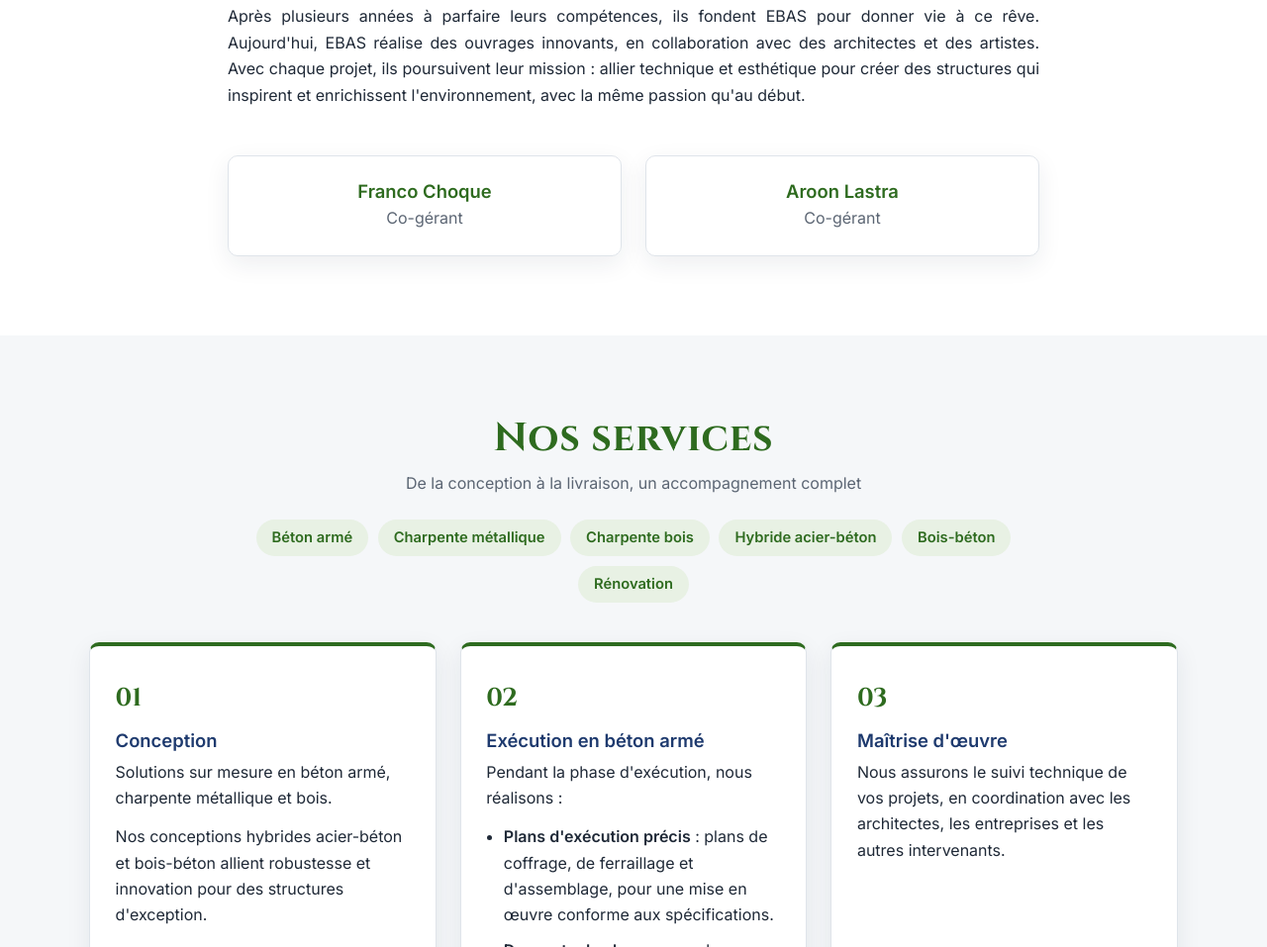
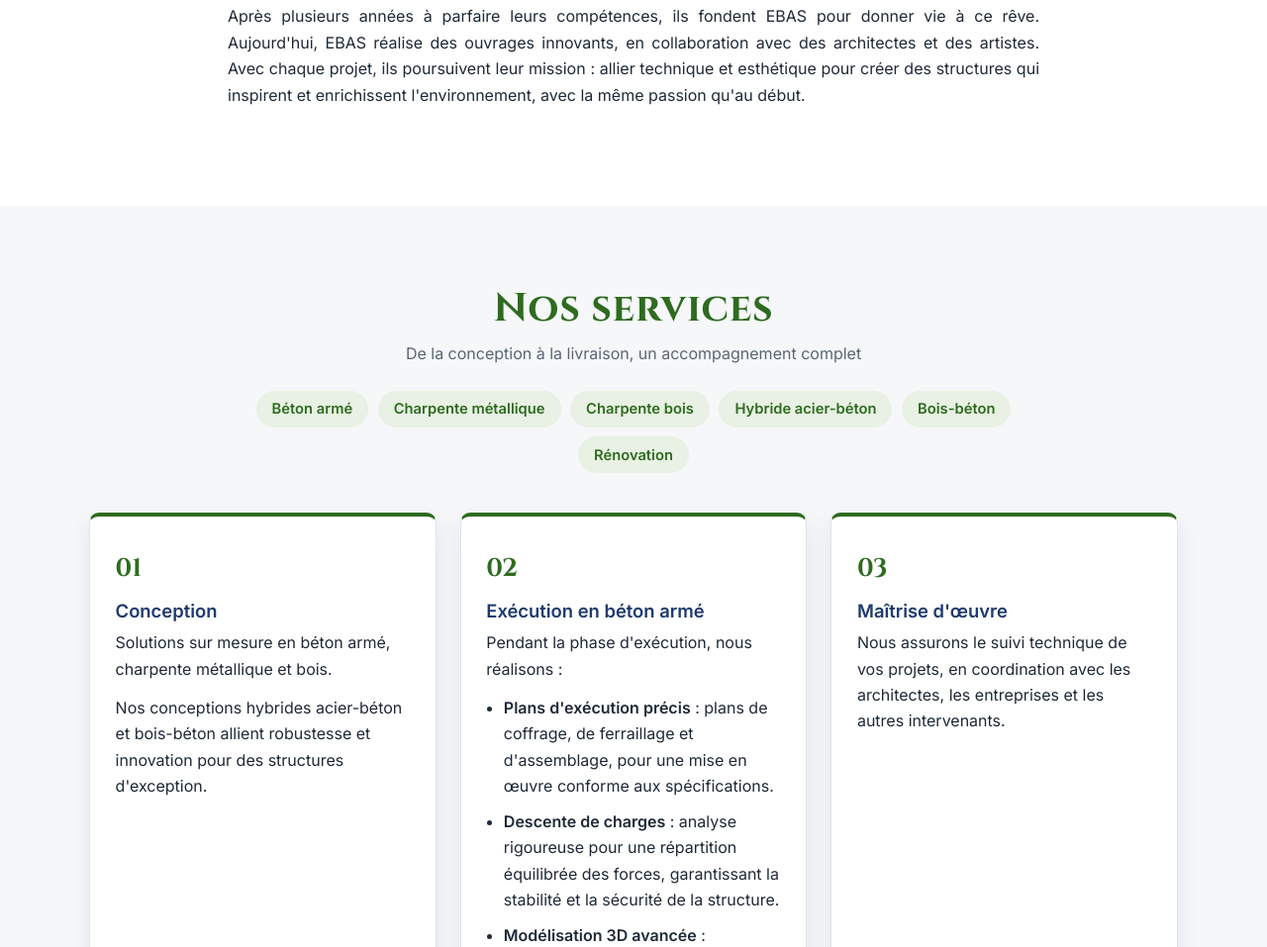
Before and after one commit to ebasstructure/ebas-bet, a plain HTML site: page index.html in a window 1280 px wide. Shown: the part 1270-2227 px from the top of the page at 99% size. Drawn offline with Linux system fonts and the light colour scheme.

Commit message:
À propos : retrait des cartes des co-gérants
Co-Authored-By: Claude Haiku 5.5 <noreply@anthropic.com>
Claude-Session: https://claude.ai/code/session_01JLdyDs9rmVabTaDnqSiypn

```diff
--- a/css/style.css
+++ b/css/style.css
@@ -227,21 +227,6 @@ h3 { font-size: 1.15rem; color: var(--navy); }
   color: var(--navy);
   border-radius: 0 var(--radius) var(--radius) 0;
 }
-.team {
-  display: grid;
-  grid-template-columns: repeat(auto-fit, minmax(220px, 1fr));
-  gap: 1.5rem;
-  margin-top: 3rem;
-}
-.member {
-  text-align: center;
-  padding: 1.5rem;
-  border: 1px solid var(--border);
-  border-radius: var(--radius);
-  box-shadow: var(--shadow);
-}
-.member h3 { color: var(--green); margin-bottom: 0.2rem; }
-.member p { margin: 0; color: var(--muted); }
 
 /* Services */
 .cards {
--- a/index.html
+++ b/index.html
@@ -72,17 +72,6 @@
           <p>Là où certains voient des contraintes, Franco et Aroon y trouvent du plaisir : calculer, expérimenter, visualiser, repousser les limites. Ils étudient avec passion et se lancent des défis d'ingénierie pour le simple plaisir de créer. Ils rêvent alors d'un bureau d'études qui incarne leur vision : concevoir des structures fonctionnelles, mais aussi belles et significatives.</p>
           <blockquote>« Allier le calcul et l'art de construire, c'est donner une âme aux matériaux bruts. »</blockquote>
           <p>Après plusieurs années à parfaire leurs compétences, ils fondent EBAS pour donner vie à ce rêve. Aujourd'hui, EBAS réalise des ouvrages innovants, en collaboration avec des architectes et des artistes. Avec chaque projet, ils poursuivent leur mission : allier technique et esthétique pour créer des structures qui inspirent et enrichissent l'environnement, avec la même passion qu'au début.</p>
-        </div>
-
-        <div class="team">
-          <article class="member">
-            <h3>Franco Choque</h3>
-            <p>Co-gérant</p>
-          </article>
-          <article class="member">
-            <h3>Aroon Lastra</h3>
-            <p>Co-gérant</p>
-          </article>
         </div>
       </div>
     </section>
```
